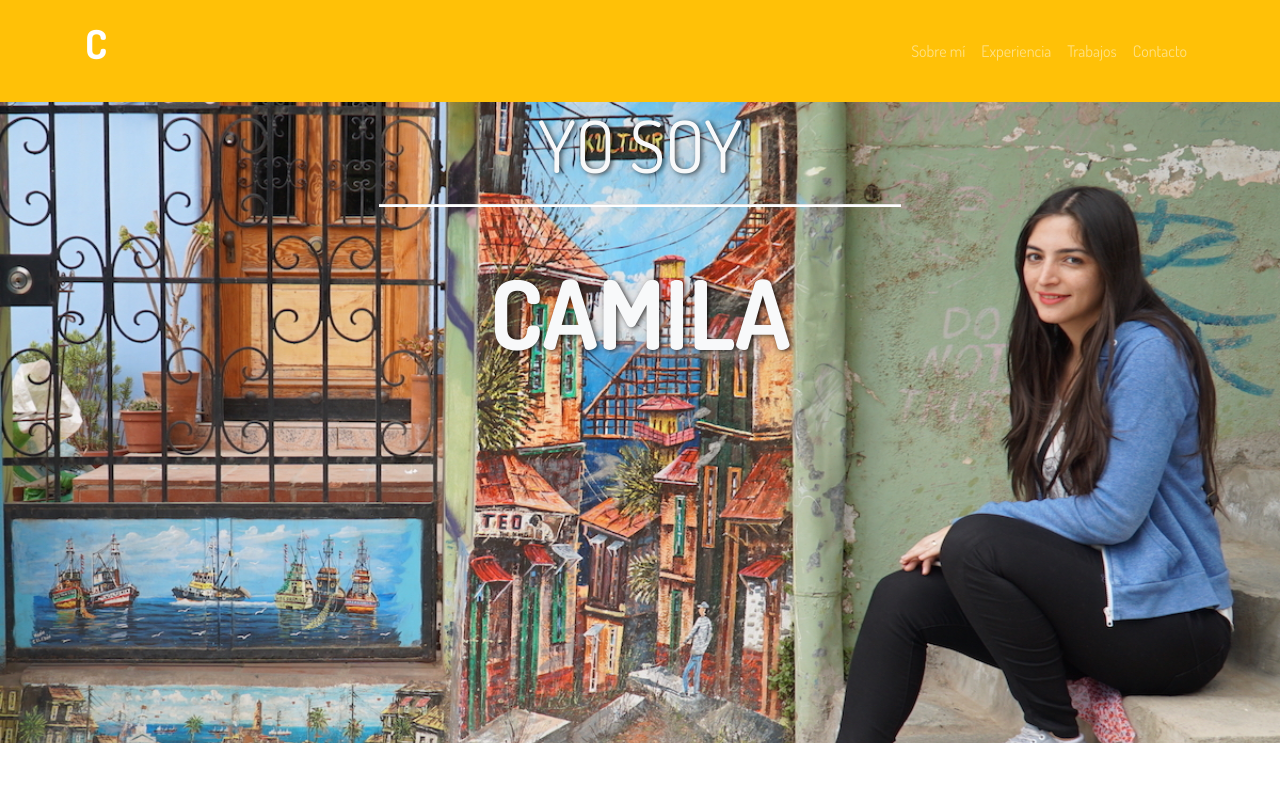
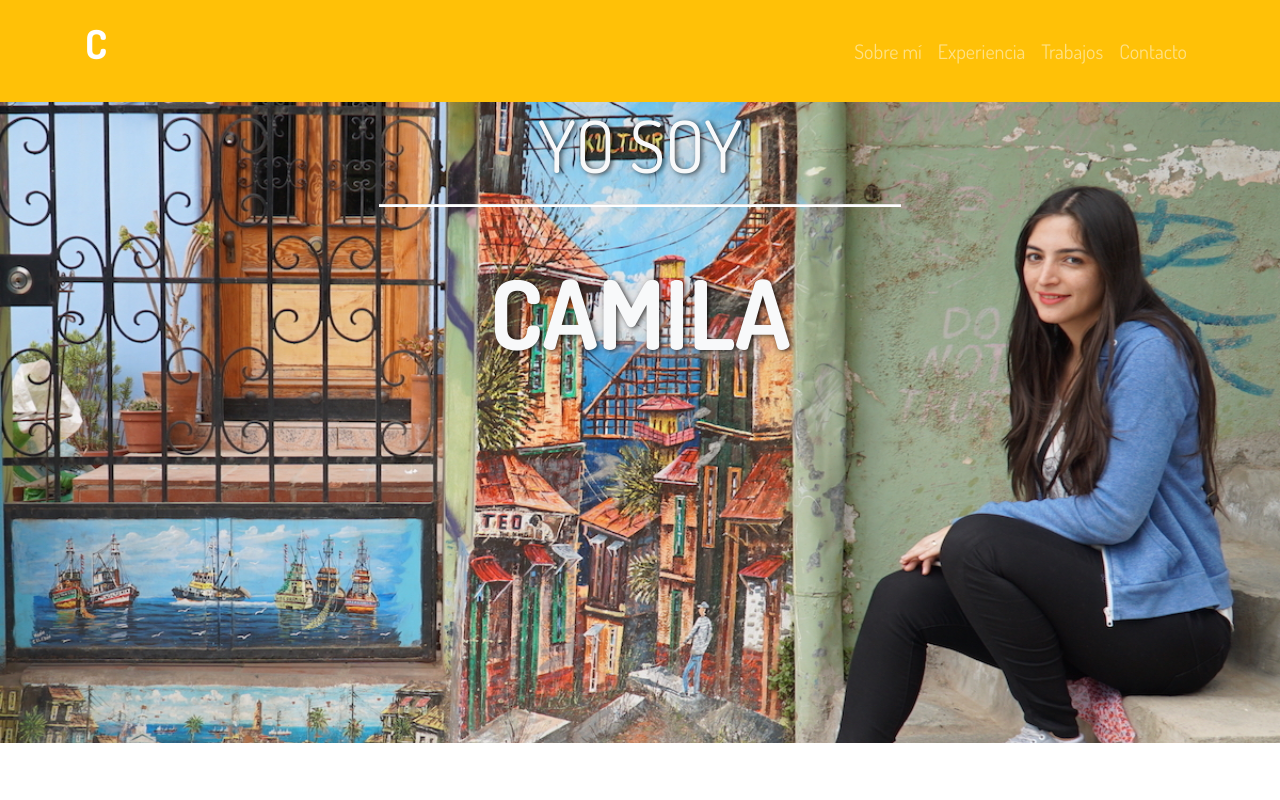
Before and after one commit to camijara/portafolio, a plain HTML site: page index.html in a window 1280 px wide. Shown: the top 800 px of the page. Drawn offline with nearby package versions, Linux system fonts and the light colour scheme; a script that the page names is missing.

Commit message:
cambios pequeños

```diff
--- a/index.html
+++ b/index.html
@@ -37,16 +37,16 @@
       <div class="collapse navbar-collapse" id="navbarNav">
         <ul class="navbar-nav ml-auto ">
           <li class="nav-item">
-            <a class="nav-link" href="#about">Sobre mí</a>
+            <a class="nav-link texto-nav" href="#about">Sobre mí</a>
           </li>
           <li class="nav-item">
-            <a class="nav-link" href="#exp">Experiencia</a>
+            <a class="nav-link texto-nav" href="#exp">Experiencia</a>
           </li>
           <li class="nav-item">
-            <a class="nav-link" href="#work">Trabajos</a>
+            <a class="nav-link texto-nav" href="#work">Trabajos</a>
           </li>
           <li class="nav-item">
-            <a class="nav-link" href="#contact">Contacto</a>
+            <a class="nav-link texto-nav" href="#contact">Contacto</a>
           </li>
         </ul>
       </div>
```
